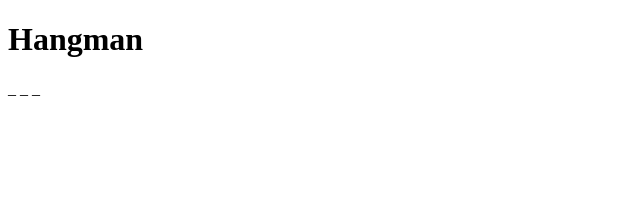
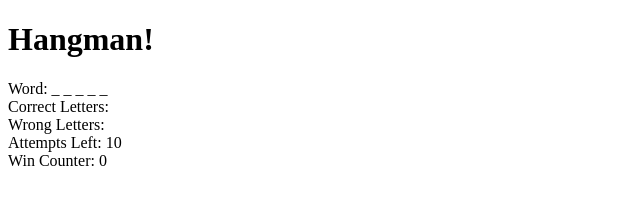
Before and after one commit to hjmai/Word-Guess-Game, a plain HTML site: page index.html in a window 1280 px wide. Shown: the whole page, without its empty margins (0-640 px from the left). Drawn offline with Linux system fonts and the light colour scheme.

Commit message:
Finished all hangman logic

```diff
--- a/assets/javascript/game.js
+++ b/assets/javascript/game.js
@@ -1,7 +1,90 @@
-function populateUnderscores(word){
-    for(var i = 0; i < word.length; i++){
-        document.write("_ ");
+var wordArr = ["hello", "world", "stuff", "hi", "zoo", "no", "blasphemy"];
+var wordPicked = "";
+var correctLetters = [];
+var wrongLetters = [];
+var guessWord = document.getElementById("guessWord");
+var correctLetterSpan = document.getElementById("correctLetters");
+var wrongLetterSpan = document.getElementById("wrongLetters");
+var attemptSpan = document.getElementById("attempts");
+var winSpan = document.getElementById("winCounter");
+var attempts = 10;
+var winCount = 0;
+
+/* All Functions Go Here*/
+function pickWord(){
+    wordPicked = wordArr[Math.floor(Math.random()*wordArr.length)];
+    attempts = 10;
+    correctLetters = [];
+    wrongLetters = [];
+}
+
+function populateText(){
+    guessWord.innerHTML = "";
+    correctLetterSpan.innerHTML = "";
+    wrongLetterSpan.innerHTML = "";
+    attemptSpan.innerHTML = "";
+    winSpan.innerHTML = "";
+
+    // Display remaining letters
+    for(var i = 0; i < wordPicked.length; i++){
+        var char = document.createElement(null);
+        if(correctLetters.indexOf(wordPicked[i].toLowerCase()) >= 0){
+            char.textContent = wordPicked[i];
+        }
+        else{
+            char.textContent = " _ ";
+        }
+        guessWord.appendChild(char);
     }
+
+    // Display Correct Letters
+    for(var j = 0; j < correctLetters.length; j++){
+        var char = document.createElement(null);
+        char.textContent = correctLetters[j];
+        correctLetterSpan.appendChild(char);
+    }
+
+    // Display Wrong Letters
+    for(var k = 0; k < wrongLetters.length; k++){
+        var char = document.createElement(null);
+        char.textContent = wrongLetters[k];
+        wrongLetterSpan.appendChild(char);
+    }
+
+    // Display Remaining Attempts
+    var attemptLeft = document.createElement(null);
+    attemptLeft.textContent = attempts;
+    attemptSpan.appendChild(attemptLeft);
+
+    // Display Win Count
+    var wins = document.createElement(null);
+    wins.textContent = winCount;
+    winSpan.appendChild(wins);
 }
-document.write("<h1>Hangman</h1>");
-populateUnderscores("jon");
+
+document.onkeyup = function(event){
+    if(wordPicked.indexOf(event.key) >= 0){
+        correctLetters.push(event.key);
+    }
+    else{
+        wrongLetters.push(event.key);
+        attempts--;
+        if(attempts == 0){
+            pickWord();
+        }
+    }
+    populateText();
+}
+
+/*Game Start*/
+
+pickWord();
+populateText();
+
+if(wordPicked === guessWord.textContent){
+    winCount++;
+    guessWord.innerHTML = "";
+    correctLetterSpan.innerHTML = "";
+    wrongLetterSpan.innerHTML = "";
+    pickWord();
+}
--- a/index.html
+++ b/index.html
@@ -5,9 +5,16 @@
     <meta name="viewport" content="width=device-width, initial-scale=1.0">
     <meta http-equiv="X-UA-Compatible" content="ie=edge">
     <title>Document</title>
-    <script src="assets/javascript/game.js"></script>
 </head>
 <body>
+    <h1>Hangman!</h1>
+    <div>Word: <span id="guessWord"></span></div>
+    <div>Correct Letters: <span id="correctLetters"></span></div>
+    <div>Wrong Letters: <span id="wrongLetters"></span></div>
+    <div>Attempts Left: <span id="attempts"></span></div>
+    <div>Win Counter: <span id="winCounter"></span></div>
+     <!-- Scripts go here -->
+    <script src="assets/javascript/game.js"></script>
+</body>
 
-</body>
 </html>
```
